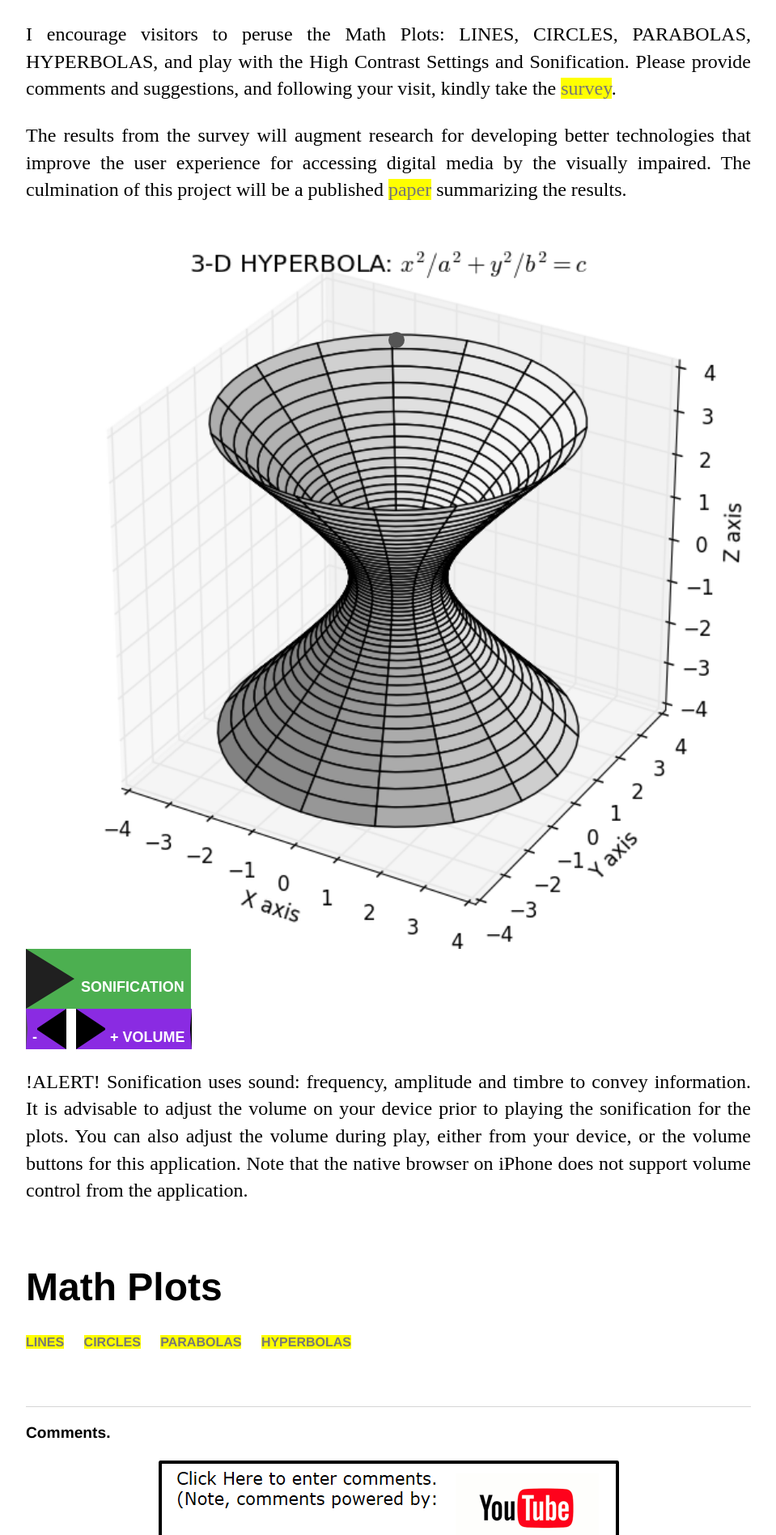
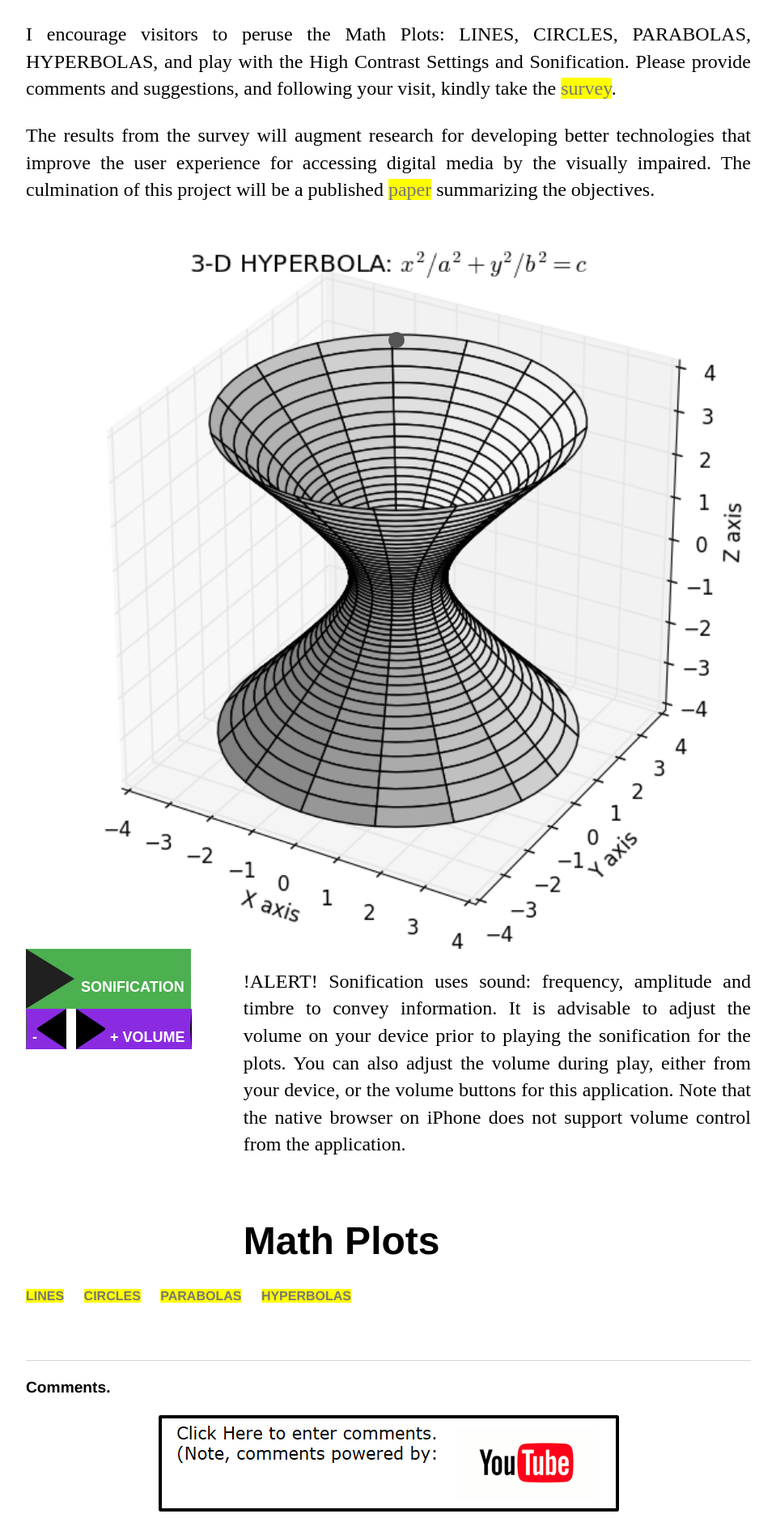
Before and after one commit to rbobkoskie3/rbobkoskie3.github.io, a Jekyll site: the page built from index.html, in a window 1280 px wide. Shown: the part 571-2467 px from the top of the page at 81% size, without its empty margins (160-1119 px from the left). Built offline with Jekyll 4.4.1, drawn with Linux system fonts in a browser that asks for light colours.

Commit message:
Add files via upload

```diff
--- a/index.html
+++ b/index.html
@@ -267,6 +267,18 @@ title: Math, Sonification, Plots
             to   { transform: rotate(360deg) translateX(150px) rotate(-360deg); }
         }
         */
+
+        .floatButton {
+            width:30%;
+            height:400px;
+            float:left;
+        }
+
+        floatWarning {
+            width:70%;
+            height:400px;
+            float:left;
+        }
     </style>
 </head>
 
@@ -294,7 +306,7 @@ title: Math, Sonification, Plots
         will be a published
         <a href="/AssistiveTechnology_VisuallyImpaired.pdf"
         target="_blank">paper</a>
-        summarizing the results.
+        summarizing the objectives.
     </p></div>
 
     <!-- img class="center fit" src="\images\ST_3D_Hyperbola.png" title="Graph of a 3-Dimensional Hyperbola w/o High Contrast" -->
@@ -310,14 +322,13 @@ title: Math, Sonification, Plots
 
         <audio id="audio" src="https://rbobkoskie3.github.io/sounds/hyperbola.mp4"></audio>
         <!-- input type="button" class="button" value="SONIFICATION" onclick="play()" -->
-        <html><div class="w3-cell-row">
-            <div class="w3-container w3-red w3-cell">
+        <div class="floatButton">
             <button id="playButton" class="play" onclick="play(this)">SONIFICATION</button>
             <br>
             <button class="volDec" onclick="vol_dec()">-</button>
             <button class="volInc" onclick="vol_inc()">+ VOLUME</button>
         </div>
-            <div class="w3-container w3-red w3-cell">
+        <div class="floatWarning">
             <div><p>
                 !ALERT! Sonification uses sound: frequency, amplitude and timbre to convey
                 information. It is advisable to adjust the volume on your device prior to
@@ -326,7 +337,6 @@ title: Math, Sonification, Plots
                 Note that the native browser on iPhone does not support volume control from the application.
             </p></div>
         </div>
-        </div></html>
 
         <script>
             var playButton = document.getElementById("playButton")
```
Lines whose indentation alone changed are shown as unchanged.
